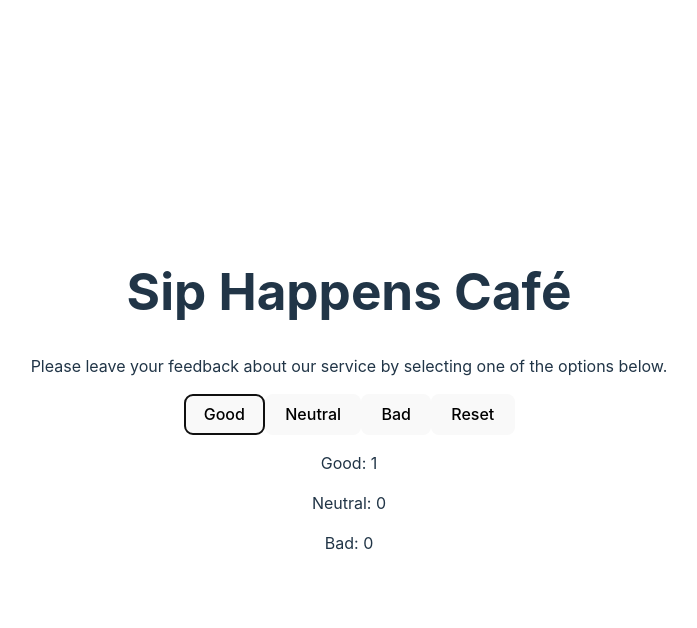
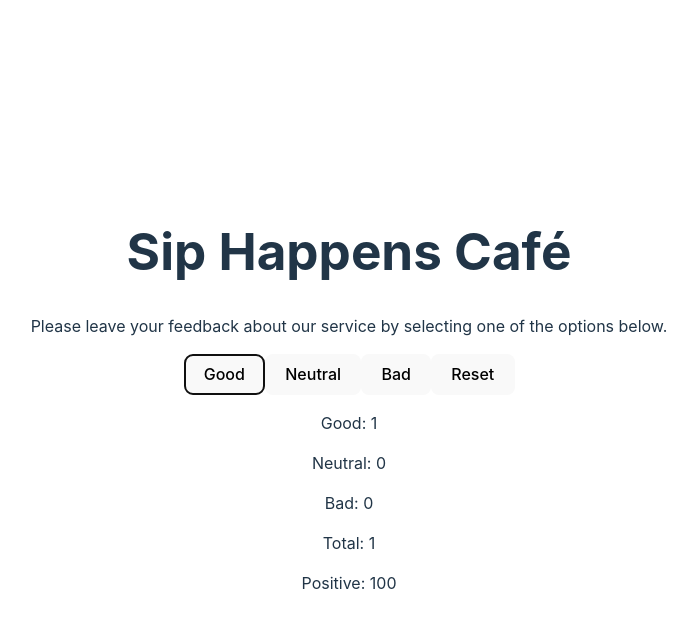
Before and after one commit to Anastassia2312/goit-react-hw-02, a React (Vite) app: page / in a window 1280 px wide. Both pictures are taken after a click on the button "Good". Shown: the top 628 px of the page, without its empty margins (291-988 px from the left). Built offline with nearby package versions, Linux system fonts and the light colour scheme.

Commit message:
total + positive feedback

```diff
--- a/src/components/App.jsx
+++ b/src/components/App.jsx
@@ -26,6 +26,9 @@ function App() {
     });
   };
   const totalFeedback = rating.good + rating.neutral + rating.bad;
+  const positiveFeedback = Math.round(
+    ((rating.good + rating.neutral) / totalFeedback) * 100
+  );
 
   return (
     <>
@@ -35,7 +38,15 @@ function App() {
         onReset={handleReset}
         updateFeedback={updateFeedback}
       />
-      {totalFeedback !== 0 ? <Feedback value={rating} /> : <Notification />}
+      {totalFeedback !== 0 ? (
+        <Feedback
+          totalFeedback={totalFeedback}
+          positiveFeedback={positiveFeedback}
+          value={rating}
+        />
+      ) : (
+        <Notification />
+      )}
     </>
   );
 }
--- a/src/components/Feedback/Feedback.jsx
+++ b/src/components/Feedback/Feedback.jsx
@@ -1,9 +1,11 @@
-export default function Options({ value }) {
+export default function Options({ value, totalFeedback, positiveFeedback }) {
   return (
     <div>
       <p>Good: {value.good}</p>
       <p>Neutral: {value.neutral}</p>
       <p>Bad: {value.bad}</p>
+      <p>Total: {totalFeedback}</p>
+      <p>Positive: {positiveFeedback}</p>
     </div>
   );
 }
```
